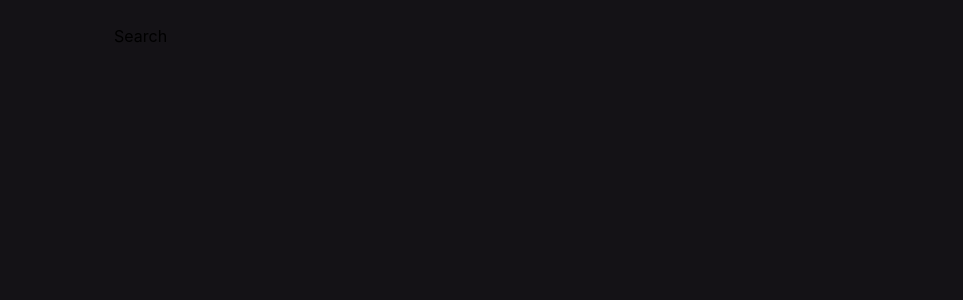
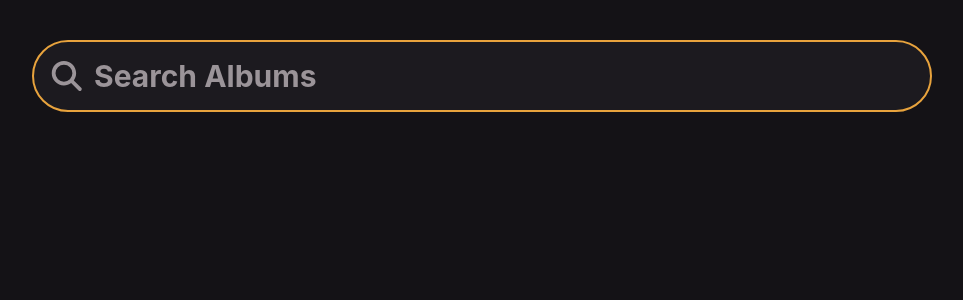
Before and after one commit to Saves331/Spotify-playlist-finder, a React (Vite) app: page /search in a window 1280 px wide. Shown: the top 300 px of the page, without its empty margins (158-1121 px from the left). Built offline with nearby package versions, Linux system fonts and the light colour scheme.

Commit message:
style: add search bar icon, styling and Enter-to-search

```diff
--- a/package.json
+++ b/package.json
@@ -10,6 +10,10 @@
     "preview": "vite preview"
   },
   "dependencies": {
+    "@fortawesome/fontawesome-svg-core": "^7.3.1",
+    "@fortawesome/free-brands-svg-icons": "^7.3.1",
+    "@fortawesome/free-solid-svg-icons": "^7.3.1",
+    "@fortawesome/react-fontawesome": "^3.5.0",
     "@tailwindcss/vite": "^4.3.3",
     "react": "^19.2.8",
     "react-dom": "^19.2.8",
--- a/src/index.css
+++ b/src/index.css
@@ -25,4 +25,10 @@ body {
                transition-colors hover:bg-surface-hover hover:text-text-primary
                focus-visible:outline-2 focus-visible:outline-accent focus-visible:outline-offset-2;
     }
+
+      .input-primary {
+        @apply rounded-full bg-surface border-2 px-8 py-4 font-bold text-text-primary
+               placeholder:text-text-secondary
+               focus:outline-none border-accent transition-colors hover:bg-surface-hover;
+    }
 }
--- a/src/routes/Search.tsx
+++ b/src/routes/Search.tsx
@@ -1,6 +1,8 @@
 import { useState } from "react";
 import type { Album } from "../types/spotify"
 import AlbumCard from "../components/AlbumCard";
+import { FontAwesomeIcon } from '@fortawesome/react-fontawesome'
+import { faMagnifyingGlass } from '@fortawesome/free-solid-svg-icons';
 
 
 function Search() {
@@ -14,11 +16,8 @@ function Search() {
 
         const params = new URLSearchParams({
             q: query,
-            type: 'album',
-            limit: '5',
+            type: 'album'
         })
-
-
 
         if(token === null) {
             return console.error("Token null value error")
@@ -39,9 +38,13 @@ function Search() {
 
   return (
     <div className="w-full p-6">
-        <input type="text" value={query} onChange={(e) => setQuery(e.target.value)} />
-        <button onClick={() => fetchAlbum()}>Search</button>
+        <div className="relative flex-1 min-w-0 max-w-225 m-auto py-4 group">
 
+            <FontAwesomeIcon icon={faMagnifyingGlass} className="absolute left-4 top-1/2 -translate-y-1/2 text-text-secondary text-3xl transition-colors group-hover:text-text-primary group-focus-within:text-text-primary"/>
+            <input className="input-primary text-3xl w-full pl-15" type="text" onKeyDown={(e) => {if(e.key === "Enter"){fetchAlbum()}}} value={query} onChange={(e) => setQuery(e.target.value)} placeholder="Search Albums"/>
+
+        </div>
+        <button className="btn-primary hidden" onClick={() => fetchAlbum()}>Search</button>
 
       <ul className="grid grid-cols-2 sm:grid-cols-[repeat(auto-fill,minmax(250px,1fr))] gap-4">
 
```
Also changed, not shown: 1 other file (tests, documents, lock files or other folders).
